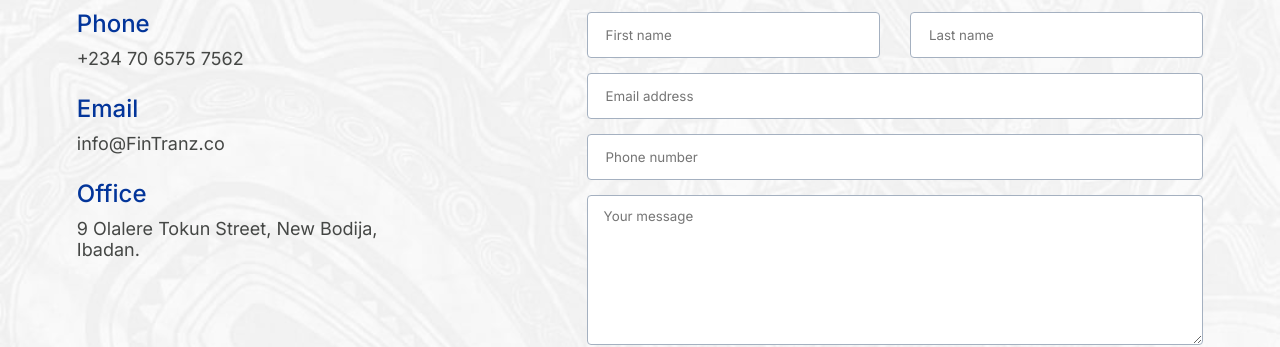
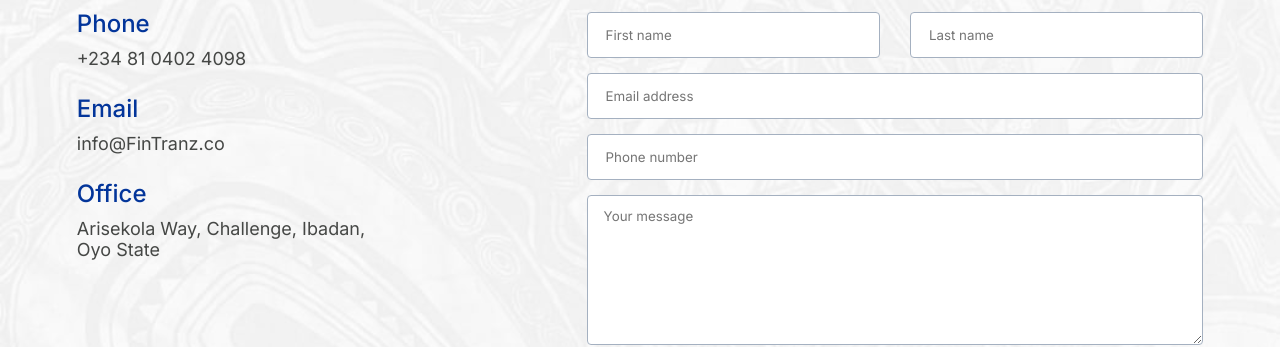
Before and after one commit to joyuusuf/payfintech, a plain HTML site: page index.html in a window 1280 px wide. Shown: the part 6353-6700 px from the top of the page. Drawn offline with Linux system fonts and the light colour scheme; a web font is replaced by a local one.

Commit message:
new commit

```diff
--- a/index.html
+++ b/index.html
@@ -320,7 +320,7 @@
                     <h2>Get in touch</h2>
                     <div>
                         <h4>Phone</h4>
-                        <p><a href="tel:+234 70 6575 7562">+234 70 6575 7562</a></p>
+                        <p><a href="tel:+234 70 6575 7562">+234 81 0402 4098</a></p>
                     </div>
 
                     <div>
@@ -330,7 +330,7 @@
 
                     <div>
                         <h4>Office</h4>
-                        <p><a href="">9 Olalere Tokun Street, New Bodija, Ibadan.</a></p>
+                        <p><a href="">Arisekola Way, Challenge, Ibadan, Oyo State</a></p>
                     </div>
                 </div>
 
```
